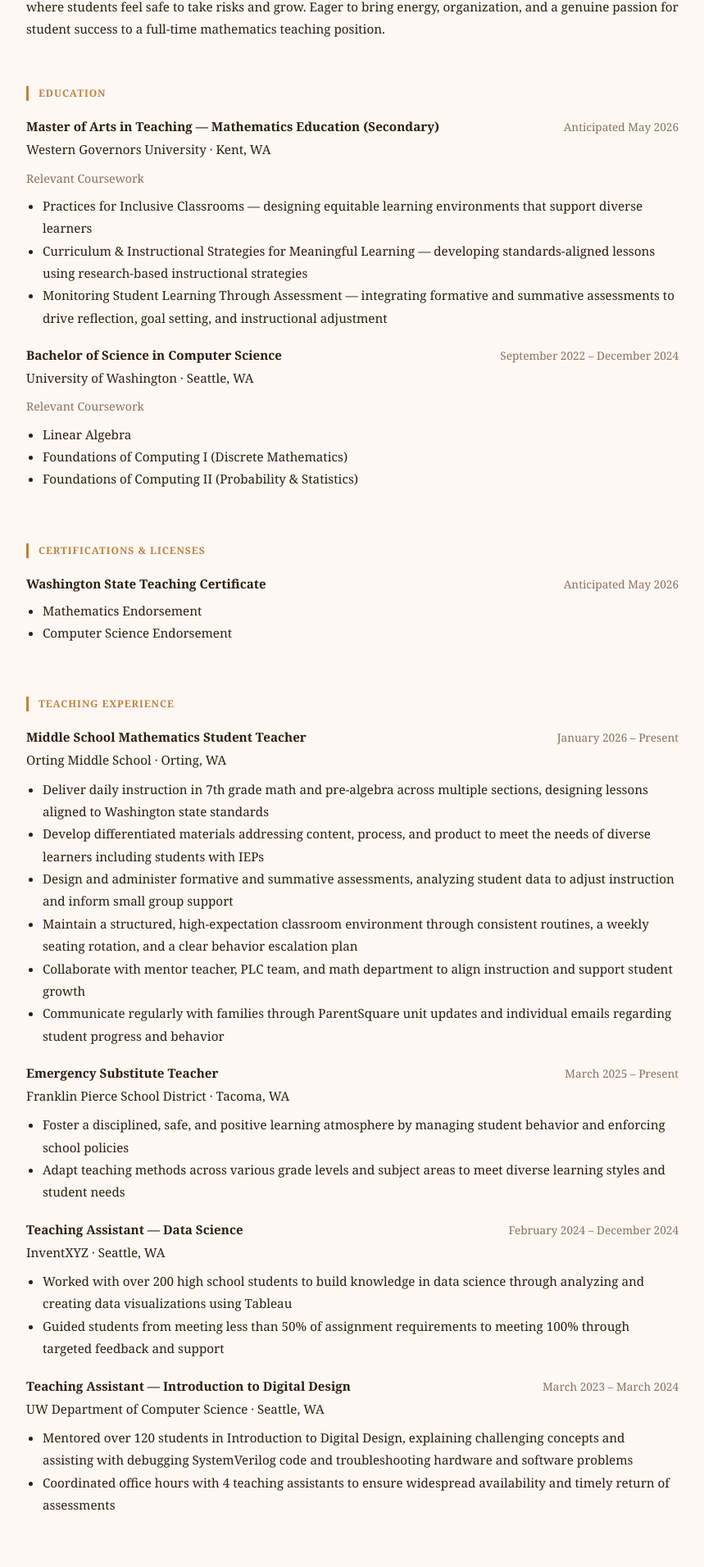
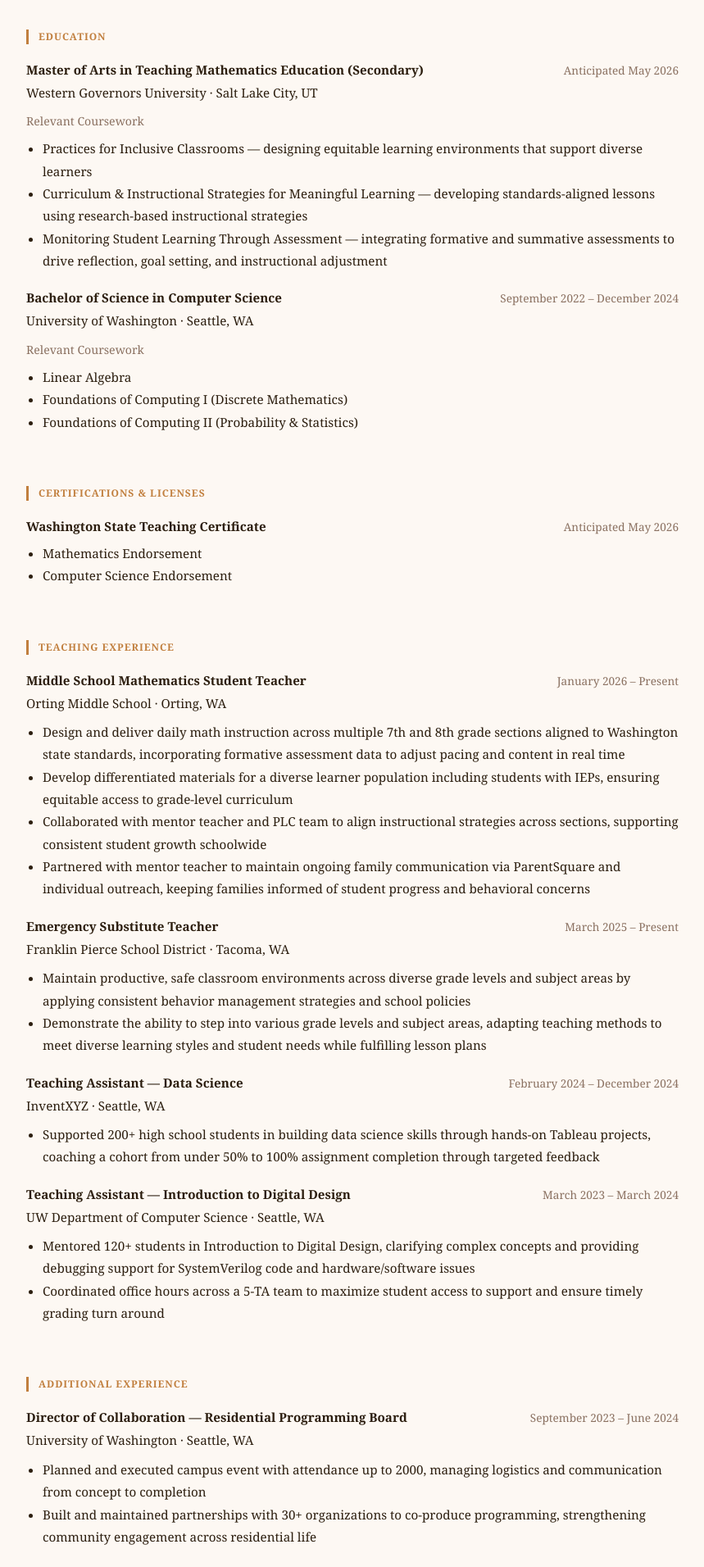
Before and after one commit to caitlynrawlings/EducationPortfolio, a Next.js app: page /EducationPortfolio/ in a window 1280 px wide. Shown: the part 715-2627 px from the top of the page at 82% size, without its empty margins (210-1069 px from the left). Built offline with nearby package versions, Linux system fonts and the light colour scheme.

Commit message:
updated resume/home page

```diff
--- a/app/page.tsx
+++ b/app/page.tsx
@@ -1,5 +1,6 @@
 // app/page.tsx
 import Link from 'next/link'
+import basePath from './utils/basePath'
 
 const domains = [
   {
@@ -34,11 +35,11 @@ export default function Home() {
 
       {/* ── HERO ── */}
       <div className="hero-section">
-        {/* <img
+        <img
           src={`${basePath}/images/profile.png`}
           alt="Profile photo"
           className="profile-photo"
-        /> */}
+        />
         <div className="hero-text">
           <h1>Caitlyn Rawlings</h1>
           {/* <p className="hero-subtitle">Student Teacher · High School Mathematics</p> */}
@@ -48,25 +49,25 @@ export default function Home() {
           </p>
           <div className="contact-row">
             <span>caitlyn.rawlings@gmail.com</span>
-            <span><a href="/* linkedin url */">LinkedIn</a></span>
+            {/* <span><a href="/* linkedin url ">LinkedIn</a></span> */}
           </div>
         </div>
       </div>
 
-      {/* ── TEACHING PHILOSOPHY ── */}
+      {/* ── TEACHING PHILOSOPHY ──
       <div className="section ">
         <h2>Teaching Philosophy</h2>
         <p>
-          {/* Paste your teaching philosophy statement here */}
+          {/* Paste your teaching philosophy statement here
         </p>
-      </div>
+      </div> */}
 
 
       {/* ── RESUME ── */}
       <div className="section">
         <div className="resume-header-row">
           <h2>Resume</h2>
-          <a href="/resume.pdf" download className="download-btn">
+          <a href={`${basePath}/RawlingsResumePDF.pdf`} download className="download-btn">
             Download PDF
           </a>
         </div>
@@ -76,15 +77,16 @@ export default function Home() {
           <h3>Professional Profile</h3>
           <div className="resume-item">
             <p>
-              Passionate mathematics educator currently completing student teaching in 7th grade
-              math and pre-algebra, committed to making mathematics accessible, engaging, and
-              meaningful for all learners. Brings a strong foundation in working with diverse
-              students through K-12 substitute teaching, high school tutoring, and a
-              collegiate-level teacher assistant role, with a consistent focus on supporting
-              struggling learners while maintaining high expectations. Skilled at breaking down
-              complex concepts and fostering a classroom culture where students feel safe to take
-              risks and grow. Eager to bring energy, organization, and a genuine passion for
-              student success to a full-time mathematics teaching position.
+              Passionate mathematics educator currently completing student teaching in 7th
+              grade math and pre-algebra, committed to making mathematics accessible,
+              engaging, and meaningful for all learners. Brings a strong foundation in
+              working with diverse students through K-12 substitute teaching, high school
+              tutoring, and a collegiate-level teaching assistant, with a consistent focus
+              on supporting struggling learners while maintaining high expectations. Skilled
+              at breaking down complex concepts and fostering a classroom culture where
+              students feel safe to take risks and grow. Eager to bring energy, organization,
+              and a genuine passion for student success to a full-time mathematics teaching
+              position.
             </p>
           </div>
         </div>
@@ -95,10 +97,10 @@ export default function Home() {
 
           <div className="resume-item">
             <div className="resume-item-header">
-              <strong>Master of Arts in Teaching — Mathematics Education (Secondary)</strong>
+              <strong>Master of Arts in Teaching Mathematics Education (Secondary)</strong>
               <span className="resume-date">Anticipated May 2026</span>
             </div>
-            <p className="resume-institution">Western Governors University · Kent, WA</p>
+            <p className="resume-institution">Western Governors University · Salt Lake City, UT</p>
             <p style={{ fontSize: '0.88rem', color: 'var(--muted)', marginBottom: '0.4rem' }}>
               Relevant Coursework
             </p>
@@ -155,12 +157,10 @@ export default function Home() {
             </div>
             <p className="resume-institution">Orting Middle School · Orting, WA</p>
             <ul>
-              <li>Deliver daily instruction in 7th grade math and pre-algebra across multiple sections, designing lessons aligned to Washington state standards</li>
-              <li>Develop differentiated materials addressing content, process, and product to meet the needs of diverse learners including students with IEPs</li>
-              <li>Design and administer formative and summative assessments, analyzing student data to adjust instruction and inform small group support</li>
-              <li>Maintain a structured, high-expectation classroom environment through consistent routines, a weekly seating rotation, and a clear behavior escalation plan</li>
-              <li>Collaborate with mentor teacher, PLC team, and math department to align instruction and support student growth</li>
-              <li>Communicate regularly with families through ParentSquare unit updates and individual emails regarding student progress and behavior</li>
+              <li>Design and deliver daily math instruction across multiple 7th and 8th grade sections aligned to Washington state standards, incorporating formative assessment data to adjust pacing and content in real time </li>
+              <li>Develop differentiated materials for a diverse learner population including students with IEPs, ensuring equitable access to grade-level curriculum </li>
+              <li>Collaborated with mentor teacher and PLC team to align instructional strategies across sections, supporting consistent student growth schoolwide </li>
+              <li>Partnered with mentor teacher to maintain ongoing family communication via ParentSquare and individual outreach, keeping families informed of student progress and behavioral concerns </li>
             </ul>
           </div>
 
@@ -171,8 +171,8 @@ export default function Home() {
             </div>
             <p className="resume-institution">Franklin Pierce School District · Tacoma, WA</p>
             <ul>
-              <li>Foster a disciplined, safe, and positive learning atmosphere by managing student behavior and enforcing school policies</li>
-              <li>Adapt teaching methods across various grade levels and subject areas to meet diverse learning styles and student needs</li>
+              <li>Maintain productive, safe classroom environments across diverse grade levels and subject areas by applying consistent behavior management strategies and school policies </li>
+              <li>Demonstrate the ability to step into various grade levels and subject areas, adapting teaching methods to meet diverse learning styles and student needs while fulfilling lesson plans </li>
             </ul>
           </div>
 
@@ -183,8 +183,7 @@ export default function Home() {
             </div>
             <p className="resume-institution">InventXYZ · Seattle, WA</p>
             <ul>
-              <li>Worked with over 200 high school students to build knowledge in data science through analyzing and creating data visualizations using Tableau</li>
-              <li>Guided students from meeting less than 50% of assignment requirements to meeting 100% through targeted feedback and support</li>
+              <li>Supported 200+ high school students in building data science skills through hands-on Tableau projects, coaching a cohort from under 50% to 100% assignment completion through targeted feedback </li>
             </ul>
           </div>
 
@@ -195,8 +194,8 @@ export default function Home() {
             </div>
             <p className="resume-institution">UW Department of Computer Science · Seattle, WA</p>
             <ul>
-              <li>Mentored over 120 students in Introduction to Digital Design, explaining challenging concepts and assisting with debugging SystemVerilog code and troubleshooting hardware and software problems</li>
-              <li>Coordinated office hours with 4 teaching assistants to ensure widespread availability and timely return of assessments</li>
+              <li>Mentored 120+ students in Introduction to Digital Design, clarifying complex concepts and providing debugging support for SystemVerilog code and hardware/software issues </li>
+              <li>Coordinated office hours across a 5-TA team to maximize student access to support and ensure timely grading turn around </li>
             </ul>
           </div>
 
@@ -213,8 +212,8 @@ export default function Home() {
             </div>
             <p className="resume-institution">University of Washington · Seattle, WA</p>
             <ul>
-              <li>Coordinated large-scale events requiring extensive planning, communication, and organization, with attendance of up to 2,000 people</li>
-              <li>Fostered collaboration between team and over 30 on-campus and off-campus entities</li>
+              <li>Planned and executed campus event with attendance up to 2000, managing logistics and communication from concept to completion </li>
+              <li>Built and maintained partnerships with 30+ organizations to co-produce programming, strengthening community engagement across residential life </li>
             </ul>
           </div>
 
```
Also changed, not shown: 1 other file (tests, documents, lock files or other folders).
